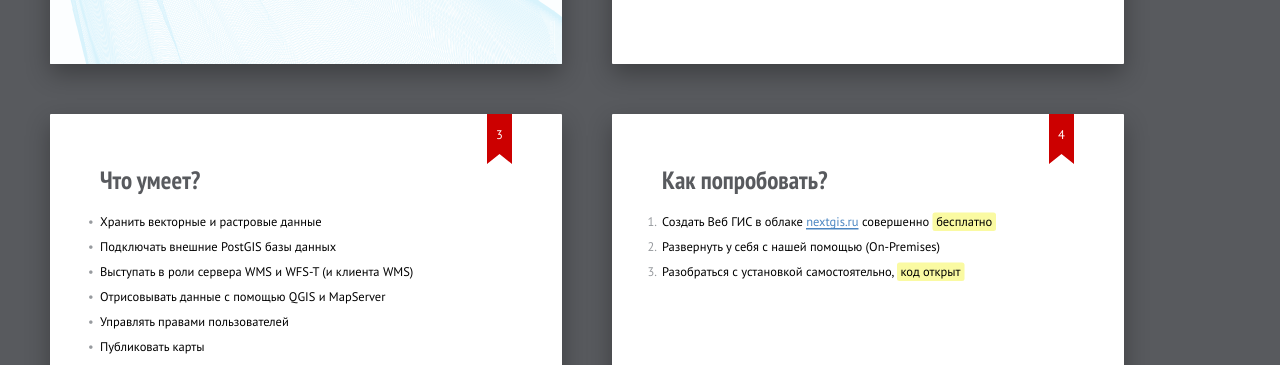
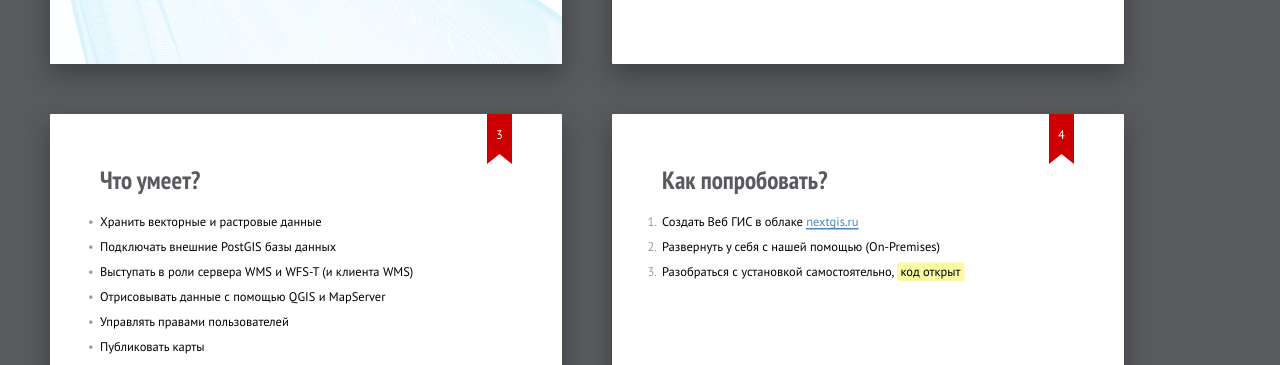
Before and after one commit to drnextgis/drnextgis.github.io, a plain HTML site: page index.html in a window 1280 px wide. Shown: the part 430-795 px from the top of the page. Drawn offline with Linux system fonts and the light colour scheme.

Commit message:
Update slide

```diff
--- a/index.html
+++ b/index.html
@@ -65,8 +65,7 @@
     <section class="slide">
         <h2>Как попробовать?</h2>
 		<ol>
-			<li class="next">Создать Веб ГИС в облаке <a target="_blank" href="http://nextgis.ru/">nextgis.ru</a>
-				совершенно <mark>бесплатно</mark></li>
+			<li class="next">Создать Веб ГИС в облаке <a target="_blank" href="http://nextgis.ru/">nextgis.ru</a></li>
 			<li class="next">Развернуть у себя с нашей помощью (On-Premises)</li>
 			<li class="next">Разобраться с установкой самостоятельно, <mark>код открыт</mark></li>
 		</ol>
```
